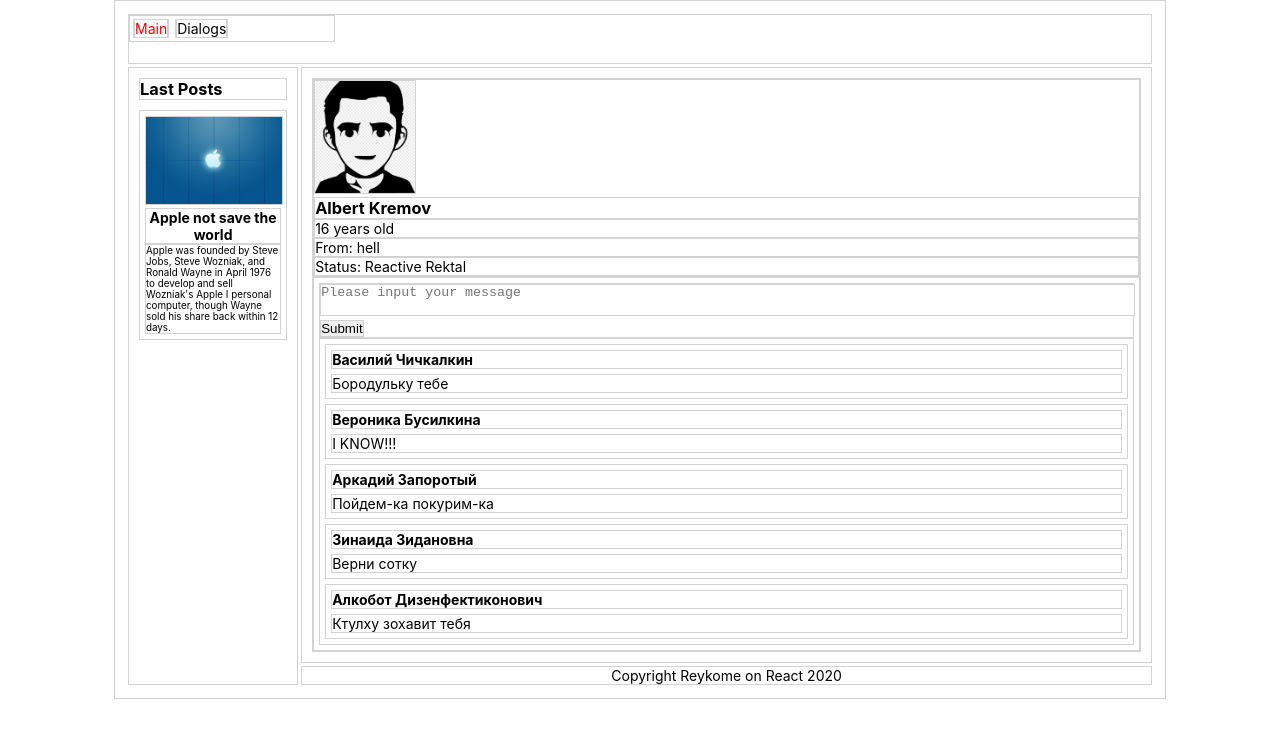
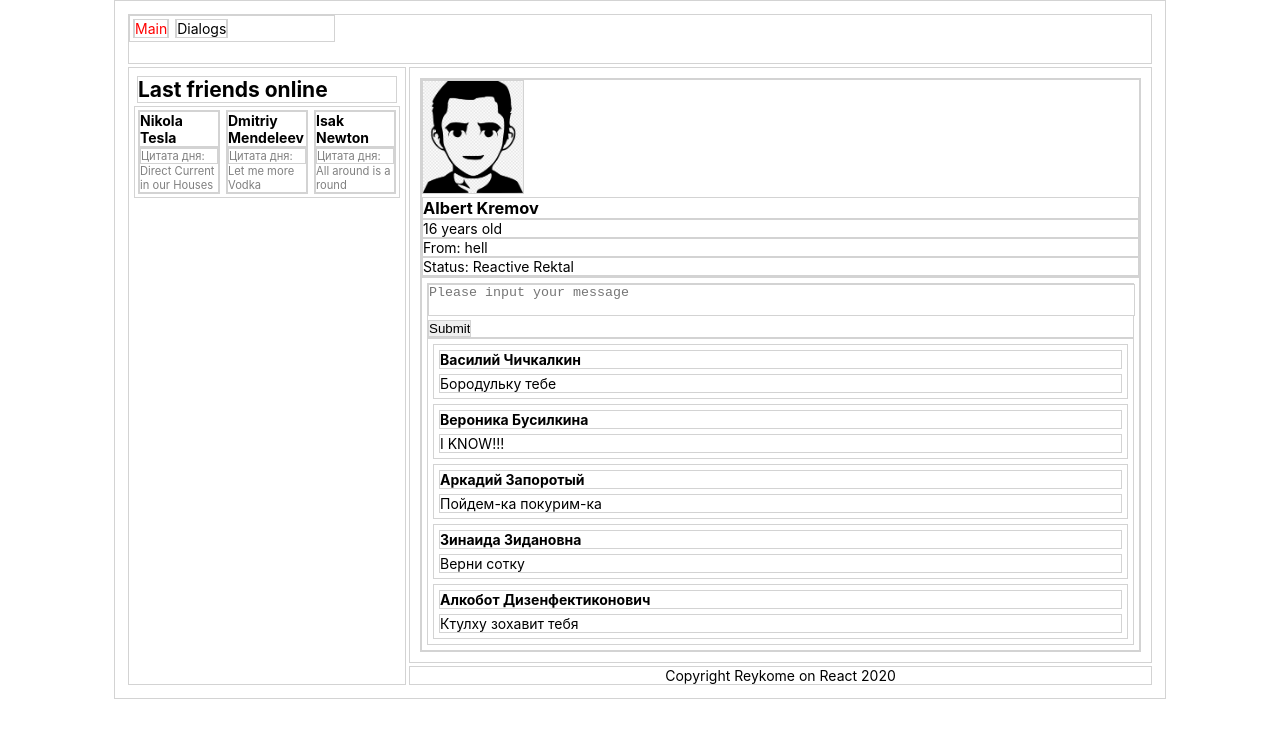
Before and after one commit to ReykoMe/react-learn, a React (Create React App) app in the folder mask/: page / in a window 1280 px wide. Shown: the top 738 px of the page. Built offline with nearby package versions, Linux system fonts and the light colour scheme.

Commit message:
Added lst online friends block

```diff
--- a/mask/src/App.js
+++ b/mask/src/App.js
@@ -13,7 +13,7 @@ const App = (props) => {
         <BrowserRouter>
             <div className='main-wrapper'>
                 <Header/>
-                <Sidebar/>
+                <Sidebar friends={props.Data.sidebar.friends}/>
                 <div className="content">
                     {/*Добавляем Route (необходимо установить из npm react-router-dom), с помощью которого реализуется логика "Если в строке браузера отображается /путь условный => отображать компоненту*/}
                     <Route exact
--- a/mask/src/sidebar/sidebar.jsx
+++ b/mask/src/sidebar/sidebar.jsx
@@ -1,13 +1,28 @@
 import React from "react";
 import classes from './sidebar.module.css';
-import Prev from './preview/prev';
+//Создаем экземпляр (подкомпоненту)одного элемента
+let FriendItem = (props) => {
+    return(
+        <div className={classes.friend}>
+            <div className={classes.name}>{props.firstName}</div>
+            <div className={classes.status}><p>Цитата дня: </p>{props.status}</div>
+        </div>
+    )
+}
+//перебираем массив friends из файла state.js и для каждого элемента внутри сайдбара создаем компоненту FriendItem с параметрами
+const Sidebar = (props) => {
+    //При каждой итерации возвращать возвращать следующий элемент с данными
+    let lastFriends = props.friends.map((friend) => <FriendItem firstName={friend.firstName}
+                                                                status={friend.status}
+    />);
 
-const Sidebar = () => {
+
     return (
         <div className={classes.sidebar}>
-            <h3>Last Posts</h3>
-            <Prev />
-
+            <h2>Last friends online</h2>
+            <div className={classes.friends}>
+                {lastFriends}
+            </div>
         </div>
     )
 }
--- a/mask/src/sidebar/sidebar.module.css
+++ b/mask/src/sidebar/sidebar.module.css
@@ -1,5 +1,25 @@
 .sidebar {
     grid-area: sidebar;
-    padding: 10px;
+    padding: 5px;
     border: 1px solid lightgrey;
 }
+.sidebar h2 {
+    margin: 3px;
+}
+.name {
+    font-weight: bold;
+}
+
+.status {
+    color: grey;
+    font-size: 0.8em;
+}
+
+.friends {
+    display: flex;
+}
+
+.friend {
+    width: 80px;
+    margin: 3px;
+}
--- a/mask/src/state.js
+++ b/mask/src/state.js
@@ -26,7 +26,13 @@ const State = {
             {id: 6, name: "Fedor"}
         ]
     },
-
+    sidebar: {
+        friends: [
+            {id:1, firstName: "Nikola Tesla", status: "Direct Current in our Houses"},
+            {id:2, firstName: "Dmitriy Mendeleev", status: "Let me more Vodka"},
+            {id:3, firstName: "Isak Newton", status: "All around is a round"}
+        ]
+    }
 }
 
 export default State;
```
